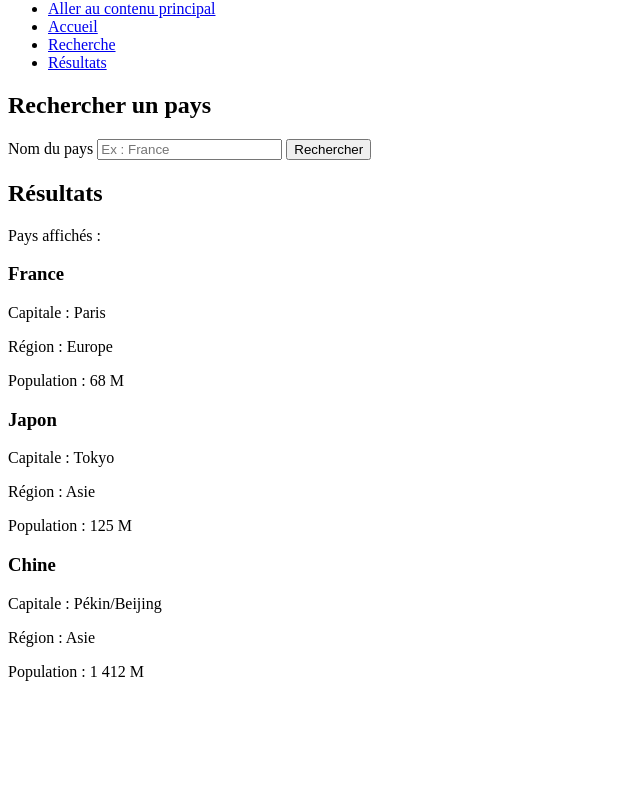
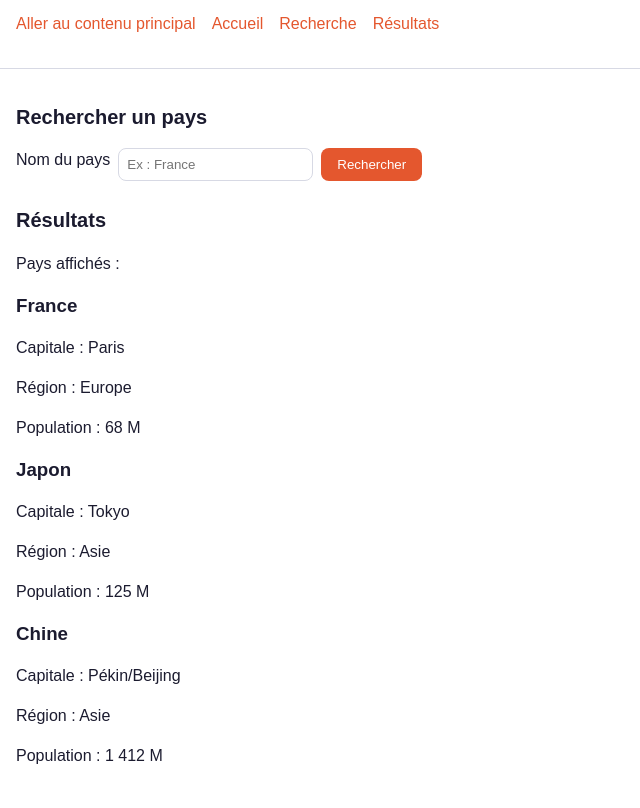
Before and after one commit to ShuShu021/FileRouge, a plain HTML site: page HTML/index.html in a window 1280 px wide. Shown: the part 80-888 px from the top of the page, without its empty margins (0-640 px from the left). Before the commit the page ends 800 px from the top, so only its background shows below. Drawn offline with Linux system fonts and the light colour scheme.

Commit message:
Ajout du Css : Token et Base

```diff
--- /dev/null
+++ b/CSS/base.css
@@ -0,0 +1,68 @@
+body {
+  margin: 0;
+  font-family: Arial, sans-serif;
+  background-color: var(--color-bg);
+  color: var(--color-text);
+  line-height: 1.5;
+}
+
+h1 {
+  font-size: clamp(24px, 5vw, 40px);
+  margin: 0;
+}
+
+h2 {
+  font-size: 20px;
+}
+
+h3 {
+  margin: 0 0 var(--space-1) 0;
+}
+
+a {
+  color: var(--color-primary);
+}
+
+header {
+  padding: var(--space-2);
+  border-bottom: 1px solid var(--color-border);
+}
+
+nav ul {
+  list-style: none;
+  padding: 0;
+  display: flex;
+  gap: var(--space-2);
+}
+
+nav a {
+  text-decoration: none;
+}
+
+main {
+  padding: var(--space-2);
+}
+
+section {
+  margin-bottom: var(--space-3);
+}
+
+form {
+  display: flex;
+  gap: var(--space-1);
+}
+
+input[type="text"] {
+  padding: var(--space-1);
+  border: 1px solid var(--color-border);
+  border-radius: var(--radius-md);
+}
+
+button {
+  padding: var(--space-1) var(--space-2);
+  border: none;
+  border-radius: var(--radius-md);
+  background-color: var(--color-primary);
+  color: white;
+  cursor: pointer;
+}
--- /dev/null
+++ b/CSS/token.css
@@ -0,0 +1,21 @@
+:root {
+  --color-primary: #e4572e;
+  --color-bg: #ffffff;
+  --color-surface: #f3f4f8;
+  --color-text: #1b1b2f;
+  --color-border: #d7d9e4;
+  --radius-md: 8px;
+  --space-1: 8px;
+  --space-2: 16px;
+  --space-3: 24px;
+  --space-4: 40px;
+}
+
+@media (prefers-color-scheme: dark) {
+  :root {
+    --color-bg: #14142b;
+    --color-surface: #23233f;
+    --color-text: #f2f2f7;
+    --color-border: #33334d;
+  }
+}
--- a/index.html
+++ b/HTML/index.html
@@ -3,8 +3,9 @@
   <head>
     <meta charset="UTF-8" />
     <meta name="viewport" content="width=device-width, initial-scale=1.0" />
-    <title>Document</title>
-    <link rel="stylesheet" href="style.css" />
+    <title>ExploMonde</title>
+    <link rel="stylesheet" href="/CSS/token.css" />
+    <link rel="stylesheet" href="/CSS/base.css" />
   </head>
   <body>
     <header>
```
